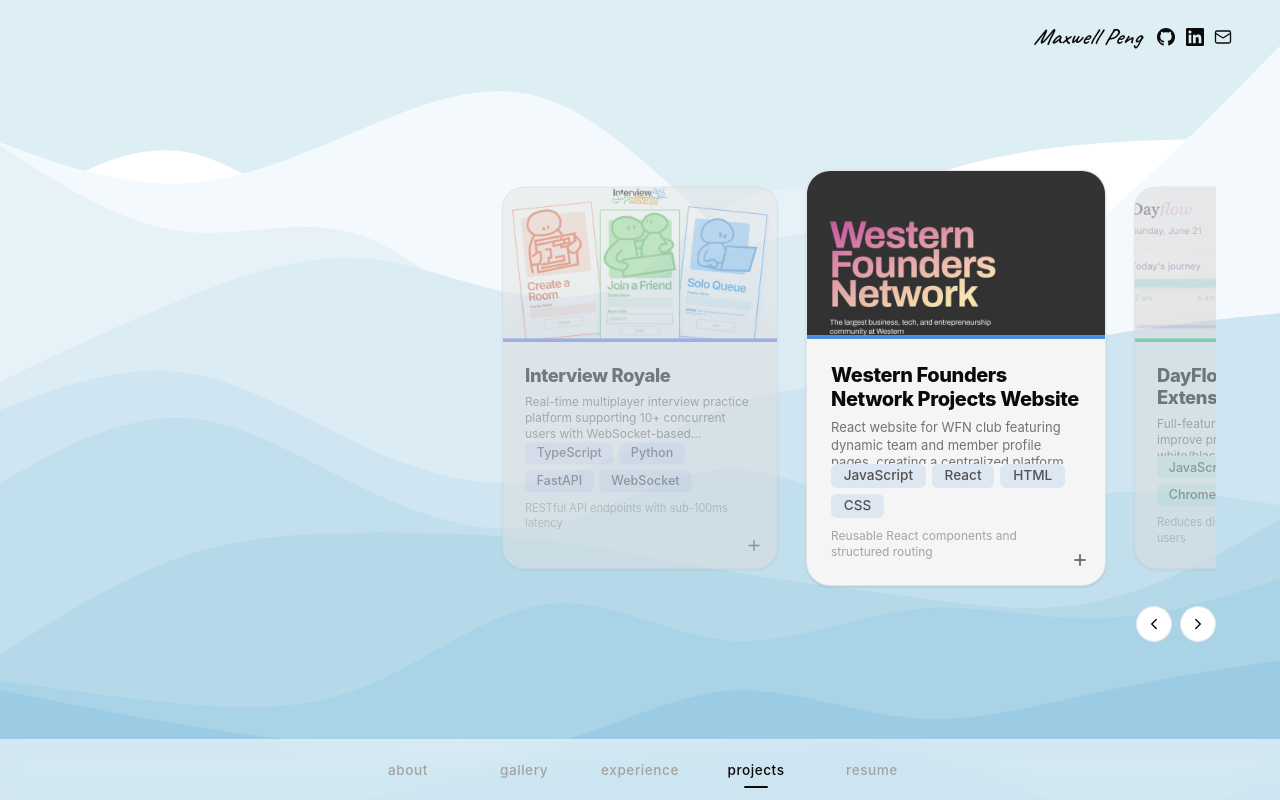
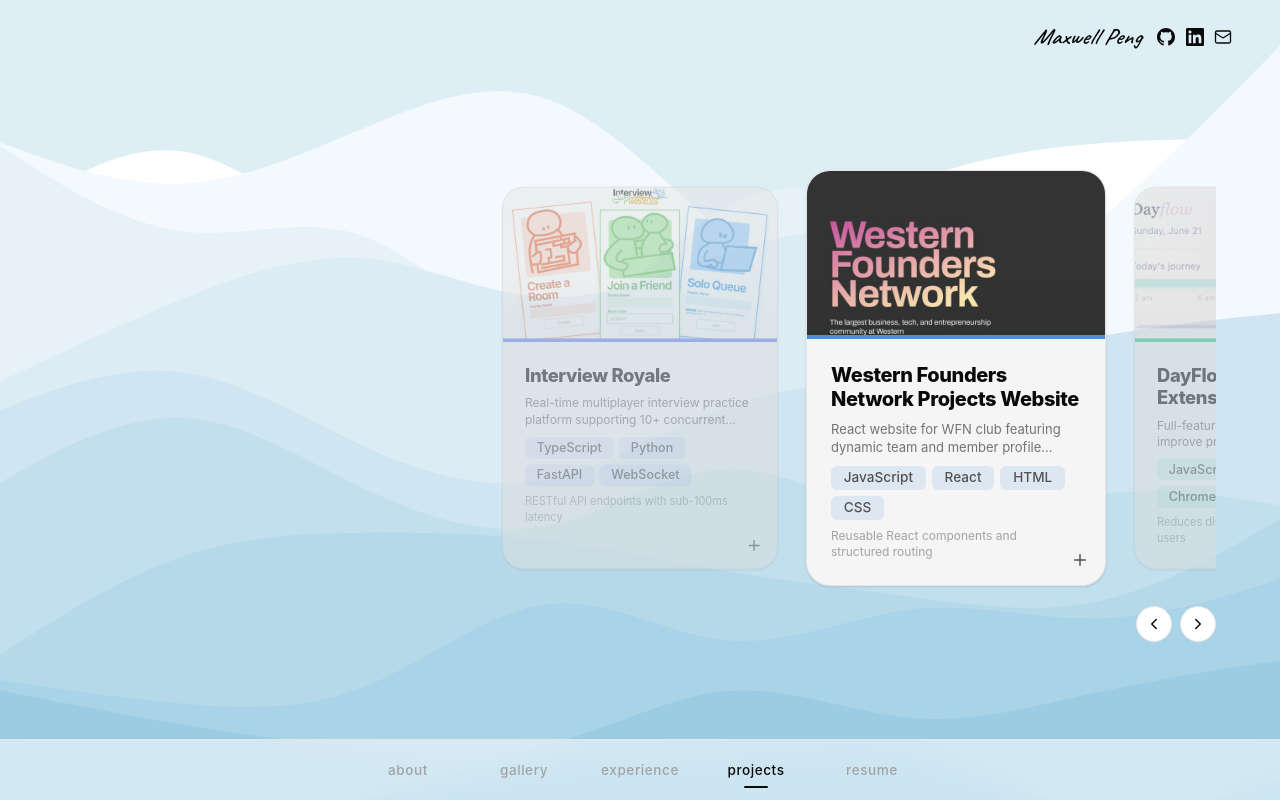
Before and after one commit to thecodemonki/LottoMax, a React (Vite) app: page / in a window 1280 px wide. Both pictures are taken after a click on the button "projects". Built offline with nearby package versions, Linux system fonts and the light colour scheme.

Commit message:
fixing overlaps

```diff
--- a/src/components/ui/expandable-card.tsx
+++ b/src/components/ui/expandable-card.tsx
@@ -150,6 +150,7 @@
   collapsedDescriptionClassName?: string;
   collapsedTitleAdornment?: ReactNode;
   collapsedContentClassName?: string;
+  pinCollapsedContent?: boolean;
   accentGradient?: boolean;
   showExpandAffordance?: boolean;
   heroStyle?: 'accent-bar' | 'project-hero';
@@ -175,6 +176,7 @@
   collapsedDescriptionClassName,
   collapsedTitleAdornment,
   collapsedContentClassName,
+  pinCollapsedContent = false,
   accentGradient = false,
   showExpandAffordance = false,
   heroStyle = 'accent-bar',
@@ -315,7 +317,7 @@
           {collapsedContent ? (
             <div
               className={cn(
-                useProjectHero ? 'mt-auto pt-3' : 'pt-3',
+                pinCollapsedContent ? 'mt-auto pt-3' : 'pt-0',
                 collapsedContentClassName,
               )}
             >
--- a/src/components/ui/project-carousel.tsx
+++ b/src/components/ui/project-carousel.tsx
@@ -183,6 +183,7 @@
                   collapsedTitleClassName="project-carousel-card__title"
                   collapsedDescriptionClassName="project-carousel-card__description"
                   collapsedClassName="project-carousel-card h-[26rem] w-[18.75rem] shrink-0"
+                  collapsedContentClassName="project-carousel-card__collapsed-content"
                   onCollapsedClick={(_, expand) => {
                     if (isFocused) {
                       expand();
--- a/src/styles/Home.css
+++ b/src/styles/Home.css
@@ -482,6 +482,11 @@
 
 .project-carousel-card .expandable-card__body {
   padding: 1.5rem;
+  display: flex;
+  flex-direction: column;
+  gap: 0.625rem;
+  min-height: 0;
+  overflow: hidden;
 }
 
 .expandable-card__hero {
@@ -682,23 +687,34 @@
   letter-spacing: -0.02em;
   line-height: 1.2;
   color: #0a0a0a;
+  display: -webkit-box;
+  -webkit-box-orient: vertical;
+  -webkit-line-clamp: 2;
+  overflow: hidden;
+  min-width: 0;
 }
 
 .project-carousel-card__description {
-  margin: 0.5rem 0 0;
+  margin: 0;
   font-size: 0.8125rem;
   line-height: 1.35;
   color: #737373;
   display: -webkit-box;
   -webkit-box-orient: vertical;
-  -webkit-line-clamp: 3;
+  -webkit-line-clamp: 2;
   overflow: hidden;
+}
+
+.project-carousel-card__collapsed-content {
+  margin-top: 0;
+  padding-top: 0;
+  flex-shrink: 0;
 }
 
 .project-carousel-card__footer {
   display: flex;
   flex-direction: column;
-  gap: 0.625rem;
+  gap: 0.5rem;
 }
 
 .project-carousel-card__tags {
```
Also changed, not shown: 5 other files (tests, documents, lock files or other folders).
